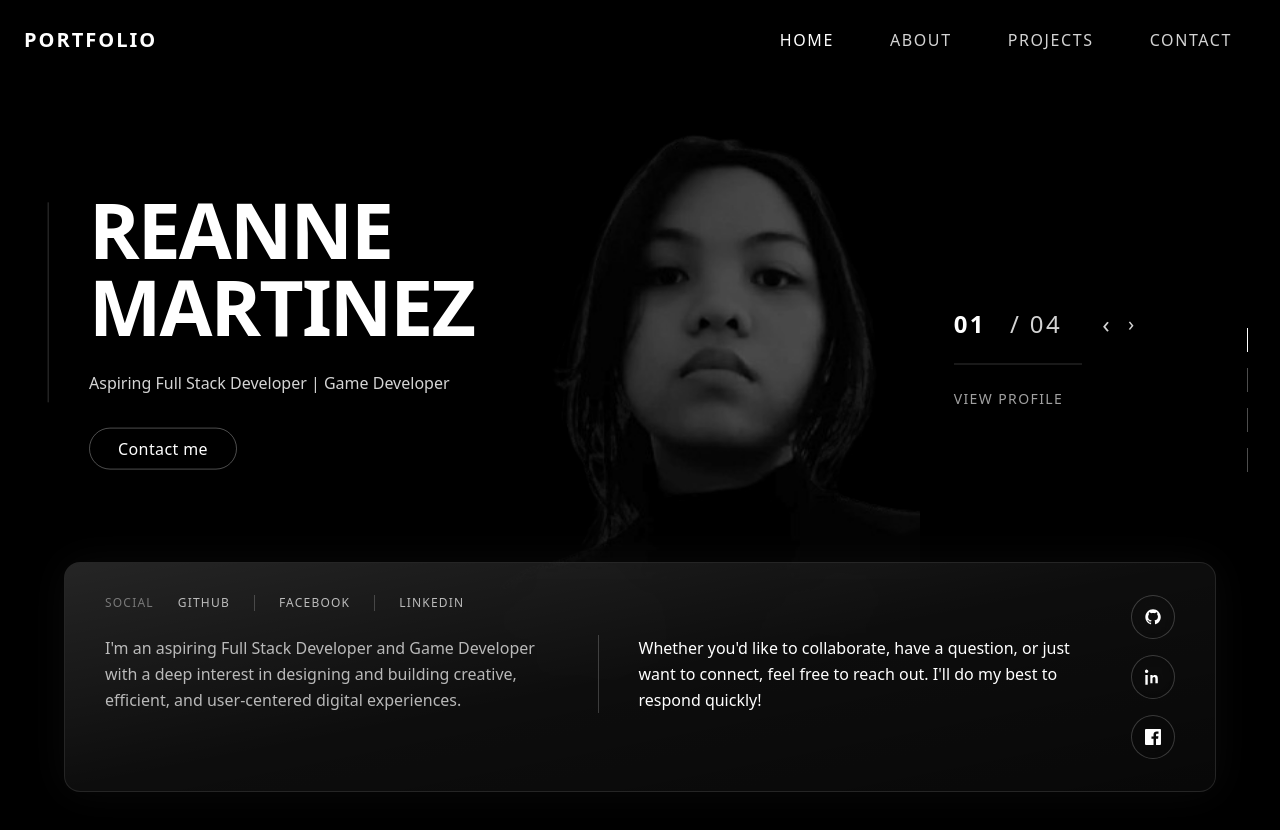
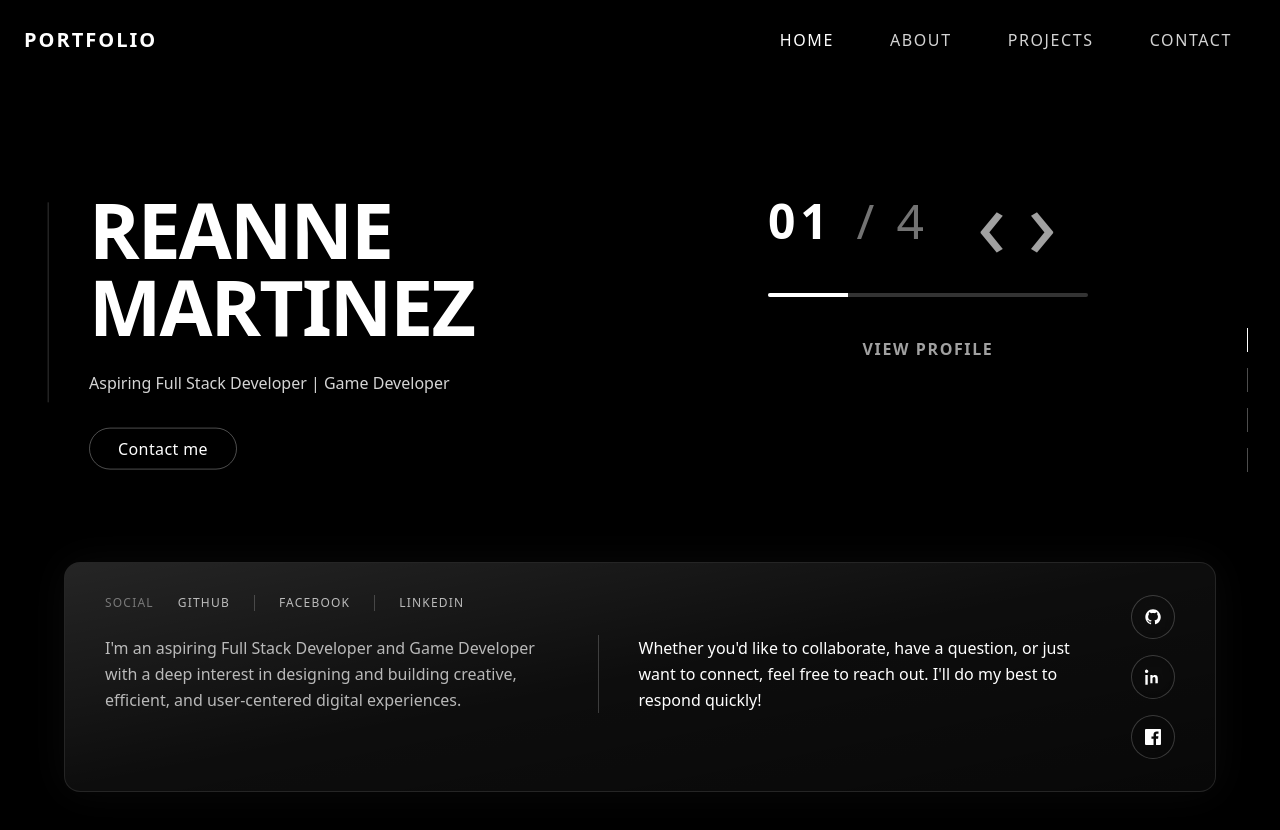
Before and after one commit to ZenorianDev/Portfolio, a Next.js app in the folder portfolio/: page / in a window 1280 px wide. Shown: the top 830 px of the page. Built offline with nearby package versions, Linux system fonts and the light colour scheme.

Commit message:
updated code

```diff
--- a/portfolio/app/page.tsx
+++ b/portfolio/app/page.tsx
@@ -1,6 +1,5 @@
 "use client";
 
-import Image from "next/image";
 import { useEffect, useState } from "react";
 
 /* ------------------------------- */
@@ -12,6 +11,34 @@ type SectionId = (typeof SECTIONS)[number];
 export default function HomePage() {
   const [activeSection, setActiveSection] = useState<SectionId>("home");
   const [scrollProgress, setScrollProgress] = useState(0);
+
+  const [active, setActive] = useState<SectionId>("home");
+
+  useEffect(() => {
+    const observer = new IntersectionObserver(
+      (entries) => {
+        entries.forEach((entry) => {
+          if (entry.isIntersecting) {
+            setActive(entry.target.id as SectionId);
+          }
+        });
+      },
+      { threshold: 0.6 }
+    );
+
+    SECTIONS.forEach((id) => {
+      const el = document.getElementById(id);
+      if (el) observer.observe(el);
+    });
+
+    return () => observer.disconnect();
+  }, []);
+
+  const goTo = (id: SectionId) => {
+    document.getElementById(id)?.scrollIntoView({ behavior: "smooth" });
+  };
+
+  const currentIndex = SECTIONS.indexOf(active);
 
   /* ------------------------------- */
   /* Scroll progress (hero line)     */
@@ -125,52 +152,56 @@ export default function HomePage() {
           </div>
         </div>
 
-        {/* ---------- CENTER COLUMN (PORTRAIT) ---------- */}
-        <div className="pointer-events-none absolute inset-0 -z-10 lg:static lg:inset-auto lg:z-10">
-          <div className="relative h-[90vh] w-full max-w-[420px] mx-auto">
-            <Image
-              src="/portrait.png"
-              alt="Portrait of Reanne Martinez"
-              fill
-              priority
-              sizes="(max-width: 1024px) 80vw, 420px"
-              className="object-cover grayscale opacity-80"
-            />
-          </div>
-        </div>
+        {/* ---------- RIGHT CONTROL PANEL ---------- */}
+        <div className="absolute right-48 top-1/3 z-30 hidden -translate-y-1/2 flex-col gap-10 lg:flex">
+          {/* Counter + Arrows */}
+          <div className="flex flex-col gap-6">
+            <div className="flex items-center gap-6 text-5xl tracking-widest">
+              <span className="text-white font-semibold">
+                {String(currentIndex + 1).padStart(2, "0")}
+              </span>
+              <span className="text-neutral-500">/ {SECTIONS.length}</span>
 
-        {/* ---------- RIGHT COLUMN ---------- */}
-        <div className="relative z-10 hidden flex-col items-start gap-6 pl-2 lg:flex top-2 -translate-y-1/2">
-          {/* Slider */}
-          <div className="flex items-center gap-6 text-2xl tracking-widest text-neutral-300">
-            <span className="text-white font-semibold">01</span>
-            <span>/ 04</span>
-
-            <div className="ml-4 flex items-center gap-4">
+              <div className="ml-6 flex items-center gap-4">
                 <button
-                aria-label="Previous slide"
-                className="text-2xl transition hover:text-white"
+                  aria-label="Previous section"
+                  onClick={() =>
+                    goTo(SECTIONS[Math.max(currentIndex - 1, 0)])
+                  }
+                  className="text-8xl text-neutral-400 transition hover:text-white active:scale-90"
                 >
                   ‹
                 </button>
                 <button
-                aria-label="Next slide"
-                className="text-xl transition hover:text-white"
+                  aria-label="Next section"
+                  onClick={() =>
+                    goTo(SECTIONS[Math.min(currentIndex + 1, SECTIONS.length - 1)])
+                  }
+                  className="text-8xl text-neutral-400 transition hover:text-white active:scale-90"
                 >
                   ›
                 </button>
               </div>
             </div>
 
-          <div className="h-px w-32 bg-white/20" />
+            {/* Progress Line */}
+            <div className="relative h-[4px] w-80 bg-white/20 overflow-hidden rounded-full">
+              <div
+                className="absolute left-0 top-0 h-full bg-white transition-all duration-500"
+                style={{
+                  width: `${((currentIndex + 1) / SECTIONS.length) * 100}%`,
+                }}
+              />
+            </div>
+          </div>
 
-          <a
-            href="#about"
-            className="text-sm uppercase tracking-widest text-neutral-400 transition hover:text-white"
+          {/* View Profile */}
+          <button
+            onClick={() => goTo("about")}
+            className="text-sl font-semibold uppercase tracking-widest text-neutral-400 transition hover:text-white"
           >
             View Profile
-          </a>
-
+          </button>
         </div>
 
         {/* ---------- RIGHT VERTICAL SECTION INDICATORS ---------- */}
```
Lines whose indentation alone changed are shown as unchanged.
